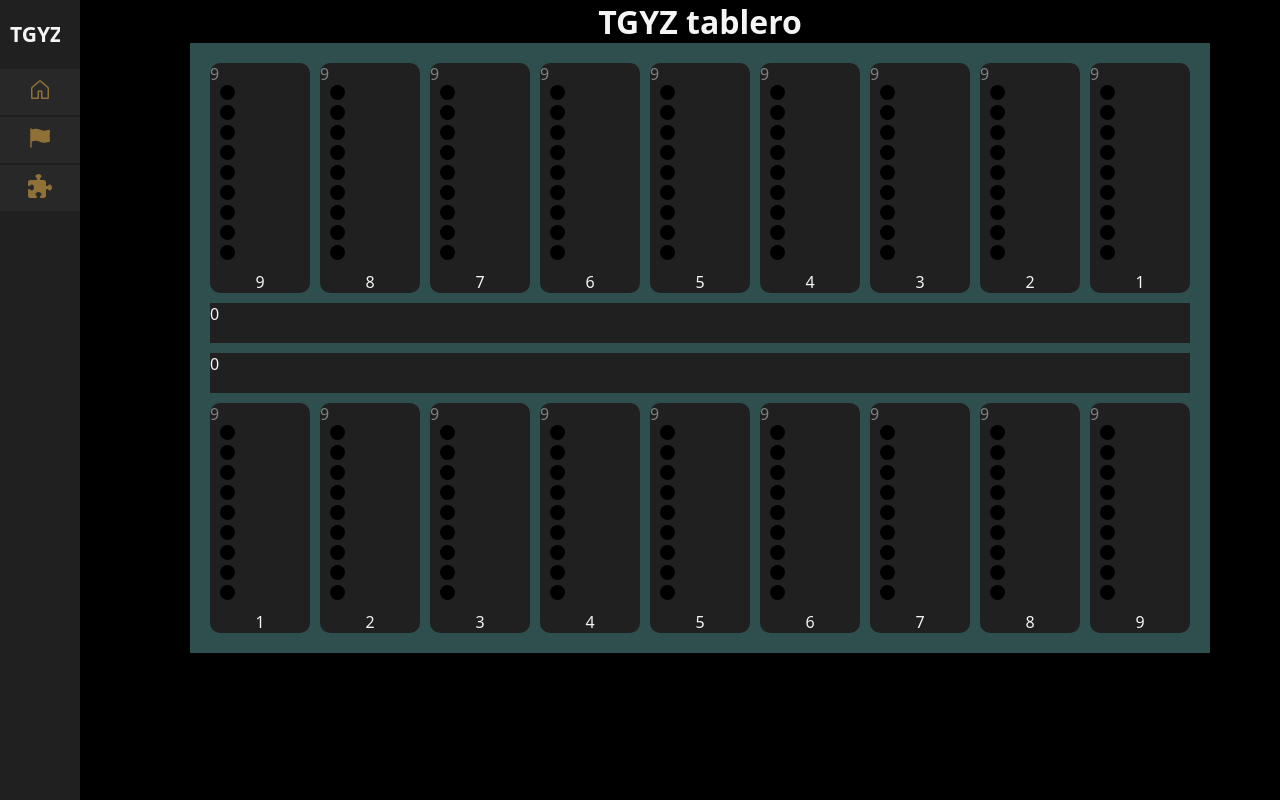
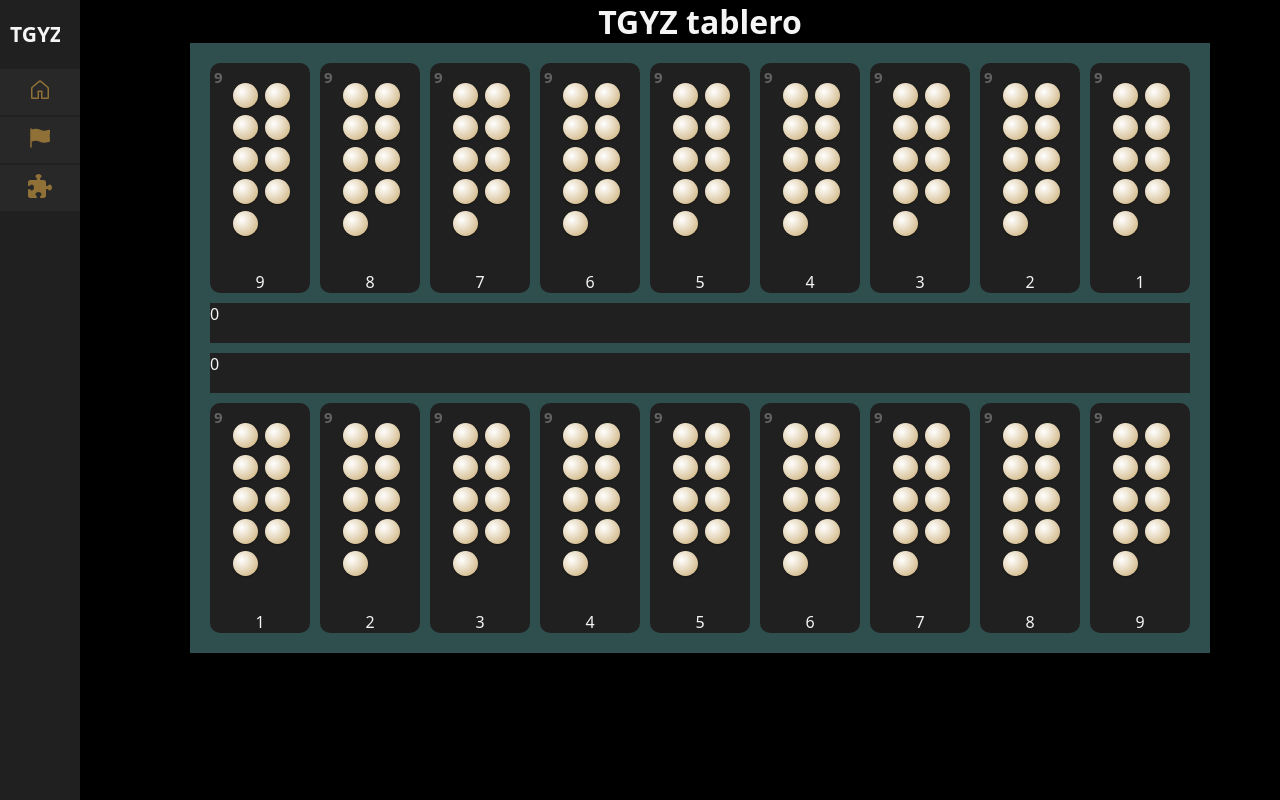
Before and after one commit to ELDani45/TGYZ, a React app in the folder frontend/: page /beginner in a window 1280 px wide. Built offline with nearby package versions, Linux system fonts and the light colour scheme; the HTML template or start-up script is replaced by a standard one.

Commit message:
Signed-off-by: Daniel Alejandro Chilito Giron <chilito45giron@gmail.com>
Semillas OK! falta diseñar un boceto bueno para le tableo, pero esta seria la base de este

```diff
--- a/frontend/src/components/BoardTgyz/BoardTGYZ.css
+++ b/frontend/src/components/BoardTgyz/BoardTGYZ.css
@@ -1,16 +1,32 @@
 .total-seeds{
-    color: gray;
+  position: absolute;
+  top: 4px;
+  left: 4px;
+  font-size: 15px;
+  font-weight: bold;
+  color: rgba(255, 255, 255, 0.3);
+  pointer-events: none;
+  z-index: 0;
 }
-.seed{
-    width: 15px;
-    height: 15px;
-    background-color: black;
-    justify-content: center;
+.seeds-container {
+  display: grid;
+  grid-template-columns: repeat(2, 12px);
+  gap: 5px;
+  justify-content: center;
+  row-gap: 7px;
+  column-gap: 20px;
+  margin-top: 20px;
+  margin-right: 10px;
+}
 
-    margin-left: 10px;
-    margin-bottom: 5px;
-    border-radius: 50%;
+.seed {
+  width: 25px;
+  height: 25px;
+  border-radius: 50%;
+  background: radial-gradient(circle at 35% 35%, #fff, #c8a96e);
+  box-shadow: 0 1px 2px rgba(0, 0, 0, 0.4);
 }
+
 .seed > * {
     visibility: hidden;
 }
@@ -45,6 +61,8 @@
     border-radius: 10px;
     display: flex;
     flex-direction: column;
+    position: relative;
+    overflow: hidden;
 }
 .pitPainted{
     width: 100px;
--- a/frontend/src/components/BoardTgyz/BoardTGYZ.jsx
+++ b/frontend/src/components/BoardTgyz/BoardTGYZ.jsx
@@ -121,6 +121,9 @@ export function BoardTGYZ({winner, setWinner}) {
         {initialBoard['player2'].pits.toReversed().map((pit, index) => {
           const indiceAlRevez = initialBoard['player2'].pits.length - 1 - index;
           const seedTotal = initialBoard['player2'].pits[indiceAlRevez];
+          // mostrar maximo 20 semillas en el hoyo
+          const maxVisible = 10
+          const seedsToShow = Math.min(pit, maxVisible)
           return(
             <div onClick={() => handlemove(pit, index,'player2')} className={getPitClass('player2', indiceAlRevez)} key={index}>
               <div>
@@ -129,15 +132,13 @@ export function BoardTGYZ({winner, setWinner}) {
                   {seedTotal}
                 </div>
                 {/*            //           lista                    //              */}
-                {Array.from({length: initialBoard['player2'].pits[indiceAlRevez]}, (_, i) => (
-                  //semillas
-                  <div className="seed" key={i}>
-                    <div>
-                    {i + 1}
-                    </div>
-                  </div>
-                ))}
+                <div className="seeds-container">
+                  {Array.from({length: seedsToShow}, (_, i) => (
+                    <div className="seed" key={i} />
+                  ))}
+                </div>
               </div>
+              {/* Numero de hoyo */}
               <div className="number-hole">
                 {indiceAlRevez + 1}
               </div>
@@ -157,20 +158,21 @@ export function BoardTGYZ({winner, setWinner}) {
       <div className="row-pits-player1">
         {initialBoard['player1'].pits.map((pit, index) =>{
           const totalSeeds = initialBoard['player1'].pits[index]
+          // mostrar maximo 20 semillas en el hoyo
+          const maxVisible = 10
+          const seedsToShow = Math.min(pit, maxVisible)
           return(
             <div onClick={() => handlemove(pit, index, 'player1')} className={getPitClass('player1', index)} key={index}>
               <div>
                 <div className="total-seeds">
                   {totalSeeds}
                 </div>
-              {Array.from({length: initialBoard['player1'].pits[index]}, (_, i) => (
-
-                  <div className="seed" key={i}>
-                    <div>
-                    {i + 1}
-                    </div>
-                  </div>
-                ))}
+                {/*            //           lista                    //              */}
+                <div className="seeds-container">
+                  {Array.from({length: seedsToShow}, (_, i) => (
+                    <div className="seed" key={i} />
+                  ))}
+                </div>
               </div>
               <div className="number-hole">
                 {index +1}
```
